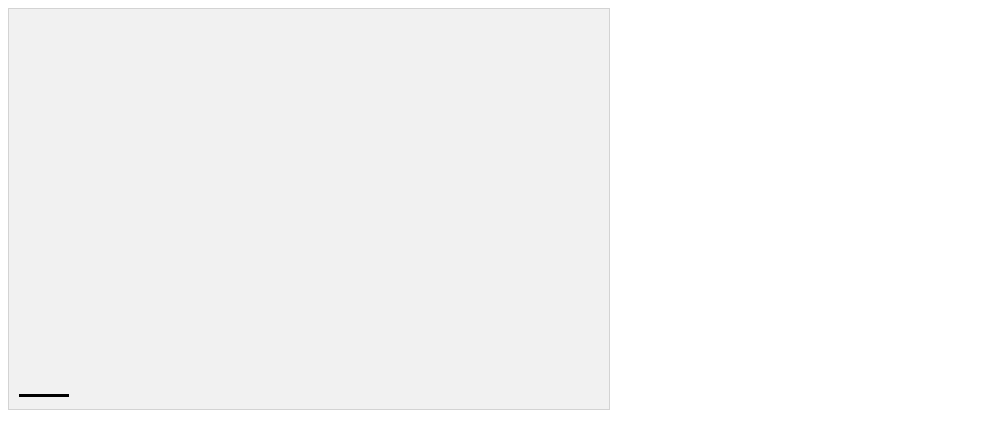
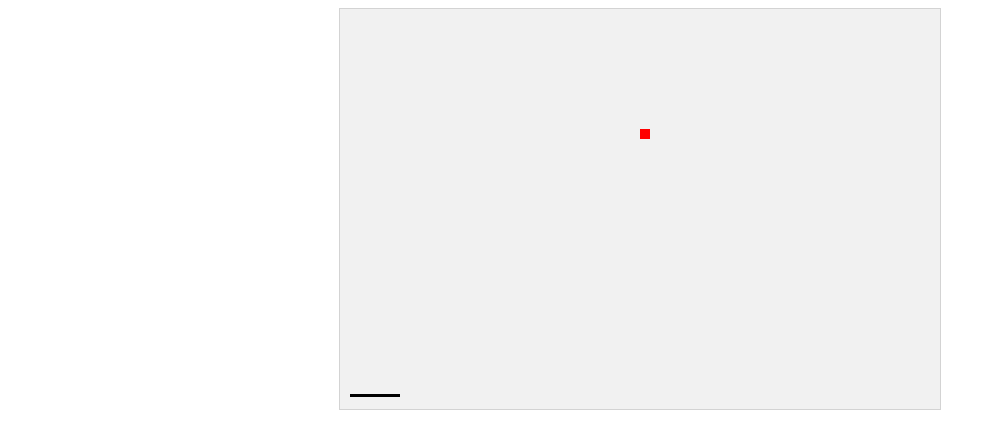
Before and after one commit to romanoreggie/Project1, a plain HTML site: page project_files/index.html in a window 1280 px wide. Shown: the whole page, without its empty margins (0-996 px from the left). Drawn offline with Linux system fonts and the light colour scheme.

```diff
--- a/project_files/app.js
+++ b/project_files/app.js
@@ -1,11 +1,15 @@
 console.log("Up and running");
+
+var myGamePiece;
+var myObstacle;
 
 function startGame() {
     myGameArea.start();
     myGamePiece = new component(50, 3, "black", 10, 385);
+    myObstacle  = new component(10, 10, "red", 300, 120);
 }
 
-var myGameArea = {
+const myGameArea = {
     canvas : document.createElement("canvas"),
     start : function() {
         this.canvas.width = 600;
@@ -39,16 +43,15 @@ function component(width, height, color, x, y) {
     }
     this.newPos = function() {
         this.x += this.speedX;
-        this.y += this.speedY;
     }
   }
 
 function updateGameArea() {
     myGameArea.clear();
     myGamePiece.speedX = 0;
-    myGamePiece.speedY = 0;
-    if (myGameArea.key && myGameArea.key == 37) {myGamePiece.speedX = -2; }
-    if (myGameArea.key && myGameArea.key == 39) {myGamePiece.speedX = 2; }
+    myObstacle.update();
+    if (myGameArea.key && myGameArea.key == 37) {myGamePiece.speedX = -2.5; }
+    if (myGameArea.key && myGameArea.key == 39) {myGamePiece.speedX = 2.5; }
     myGamePiece.newPos();
     myGamePiece.update();
 }
--- a/project_files/style.css
+++ b/project_files/style.css
@@ -2,3 +2,7 @@ canvas {
     border: 1px solid #d3d3d3;
     background-color: #f1f1f1;
 }
+
+body {
+  text-align: center;
+}
```
Also changed, not shown: project_files/index.html (line endings or trailing spaces).
